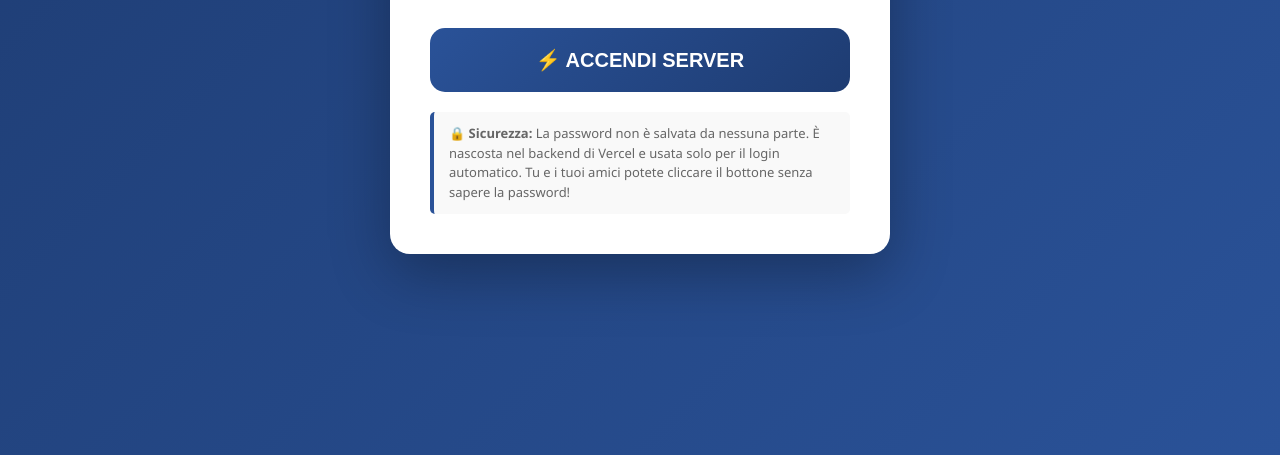
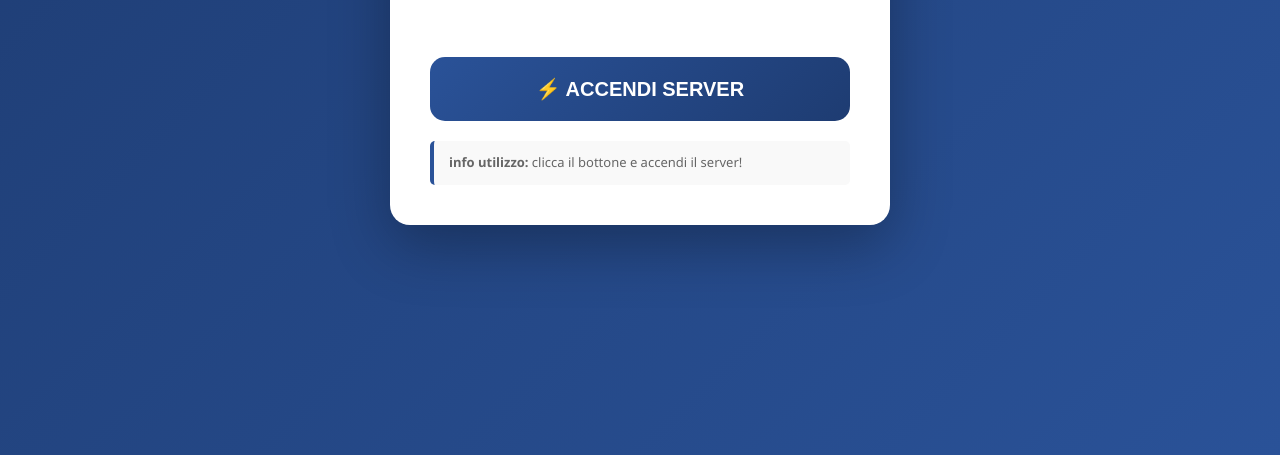
Before and after one commit to Nobody-TheCat/minefort-controller, a website: page index.html in a window 1280 px wide. Shown: the part 345-800 px from the top of the page. Drawn offline with Linux system fonts and the light colour scheme.

Commit message:
Update index.html

```diff
--- a/index.html
+++ b/index.html
@@ -230,7 +230,7 @@
         <div class="status hidden" id="status"></div>
 
         <div class="info-box">
-            <strong>🔒 Sicurezza:</strong> La password non è salvata da nessuna parte. È nascosta nel backend di Vercel e usata solo per il login automatico. Tu e i tuoi amici potete cliccare il bottone senza sapere la password!
+            <strong>info utilizzo:</strong> clicca il bottone e accendi il server!
         </div>
     </div>
 
```
